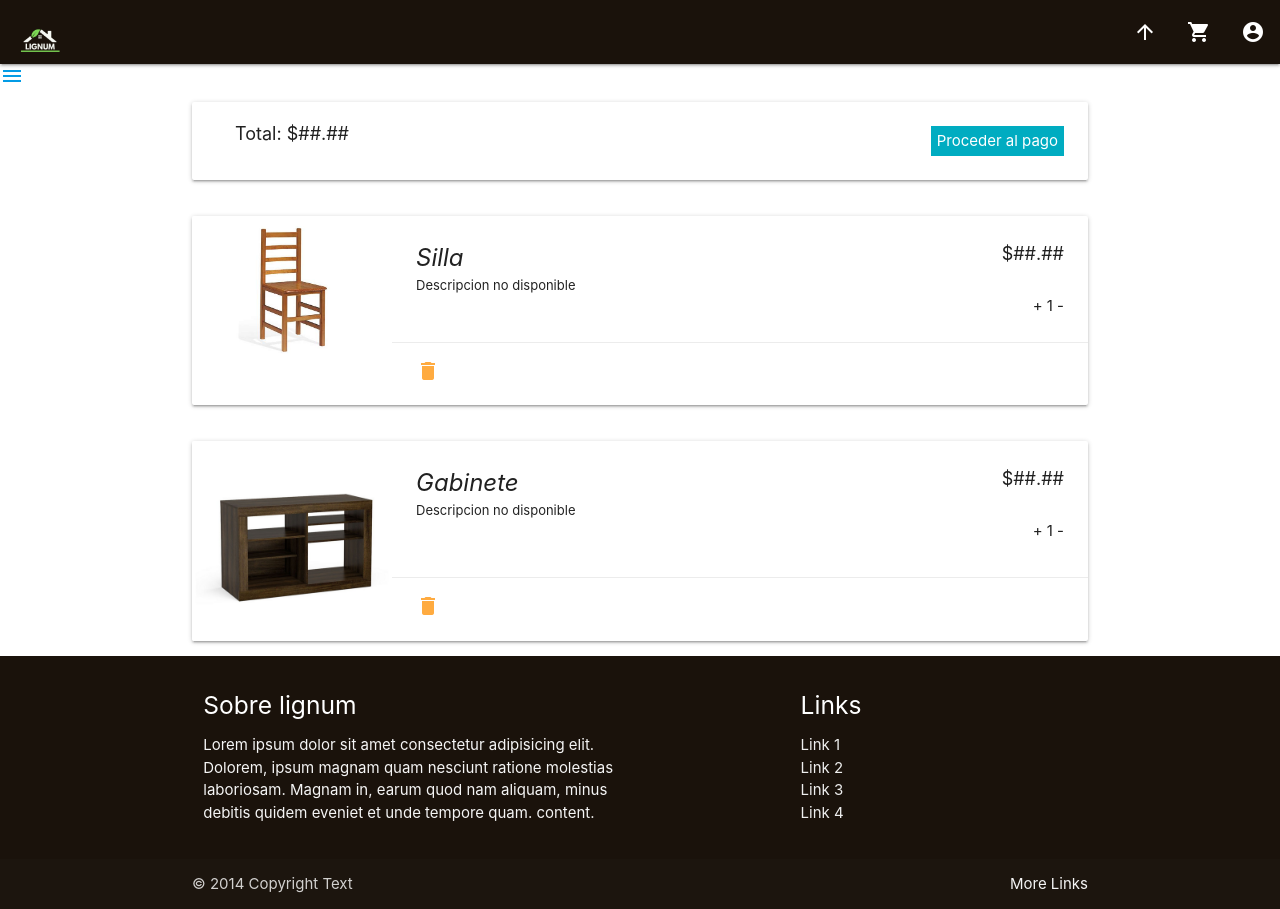
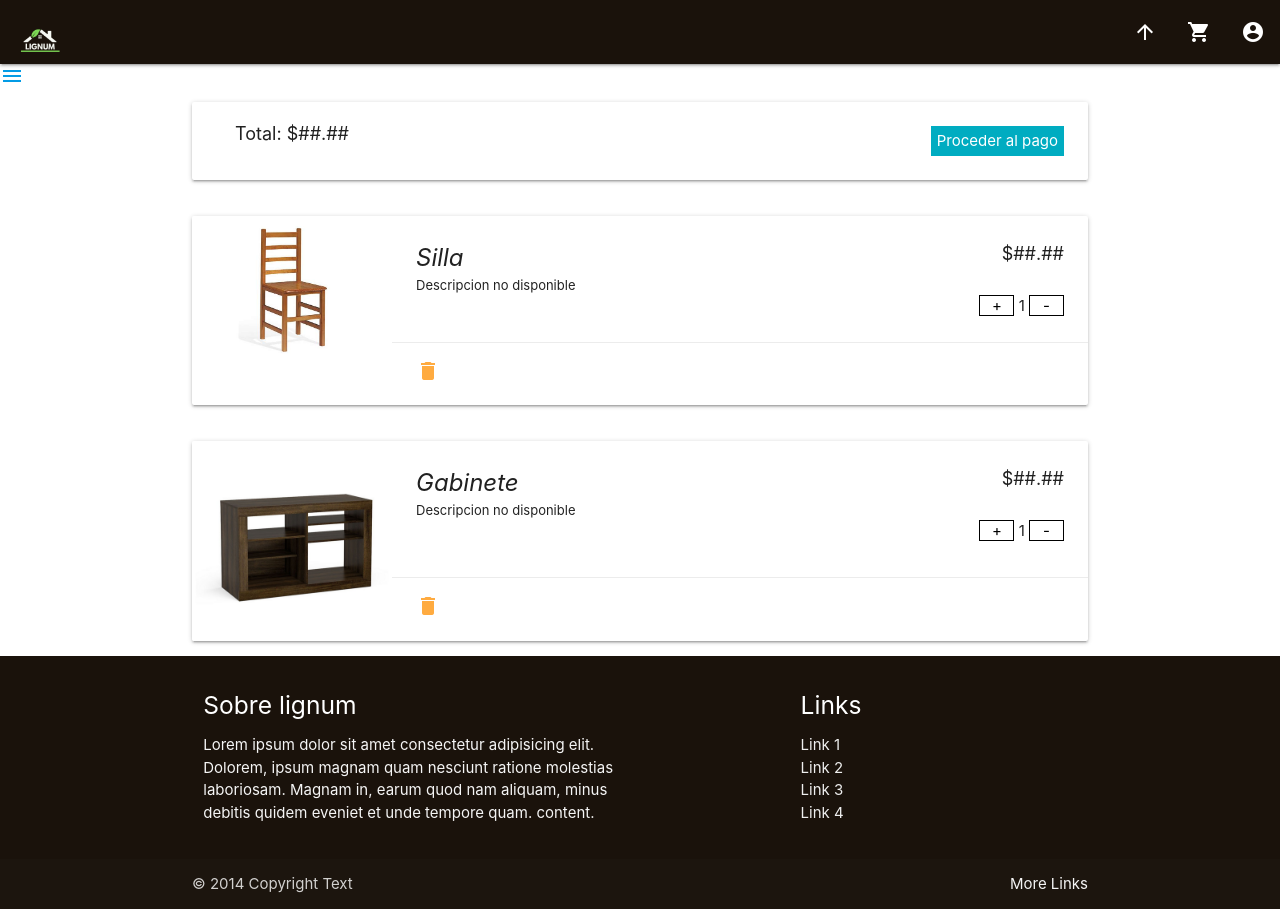
Before and after one commit to ryukomvp/lignum, a PHP site: page /views/public/shopping_cart.html in a window 1280 px wide. Run offline with PHP 8.4, Linux system fonts and the light colour scheme.

Commit message:
botones de carrito añadidos

```diff
--- a/resources/css/shopping_cart.css
+++ b/resources/css/shopping_cart.css
@@ -46,6 +46,12 @@
     float: right;
 }
 
+.detalle-cantidad{
+    border: 1px solid black;
+    background-color: #ffff;
+    width: 35px;
+}
+
 .card-image {
     width: 200px;
 }
--- a/views/public/shopping_cart.html
+++ b/views/public/shopping_cart.html
@@ -93,7 +93,7 @@
                             <span class="nombre">Silla</span>
                             <p class="precio">$##.##</p>
                             <p class="descripcion">Descripcion no disponible</p>
-                            <p class="cantidad">+ 1 -</p>
+                            <p class="cantidad"><button class="detalle-cantidad">+</button> 1 <button class="detalle-cantidad">-</button></p>
                         </div>
                         <div class="card-action">
                             <a href="#"><i class="material-icons">delete</i></a>
@@ -115,7 +115,7 @@
                             <span class="nombre">Gabinete</span>
                             <p class="precio">$##.##</p>
                             <p class="descripcion">Descripcion no disponible</p>
-                            <p class="cantidad">+ 1 -</p>
+                            <p class="cantidad"><button class="detalle-cantidad">+</button> 1 <button class="detalle-cantidad">-</button></p>
                         </div>
                         <div class="card-action">
                             <a href="#"><i class="material-icons">delete</i></a>
```
